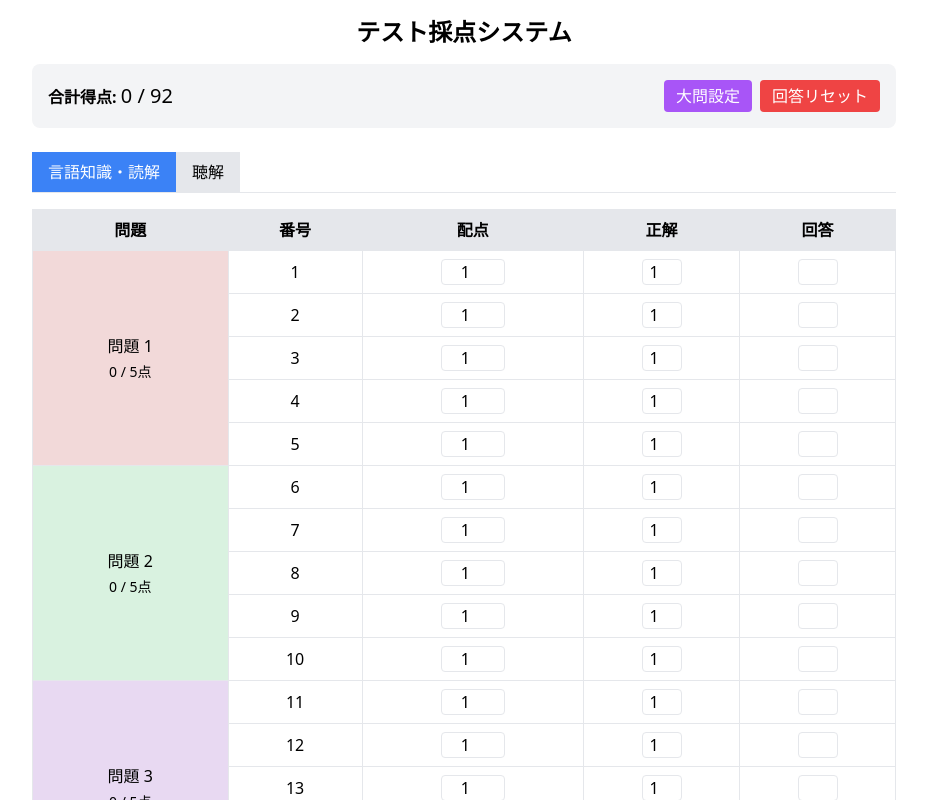
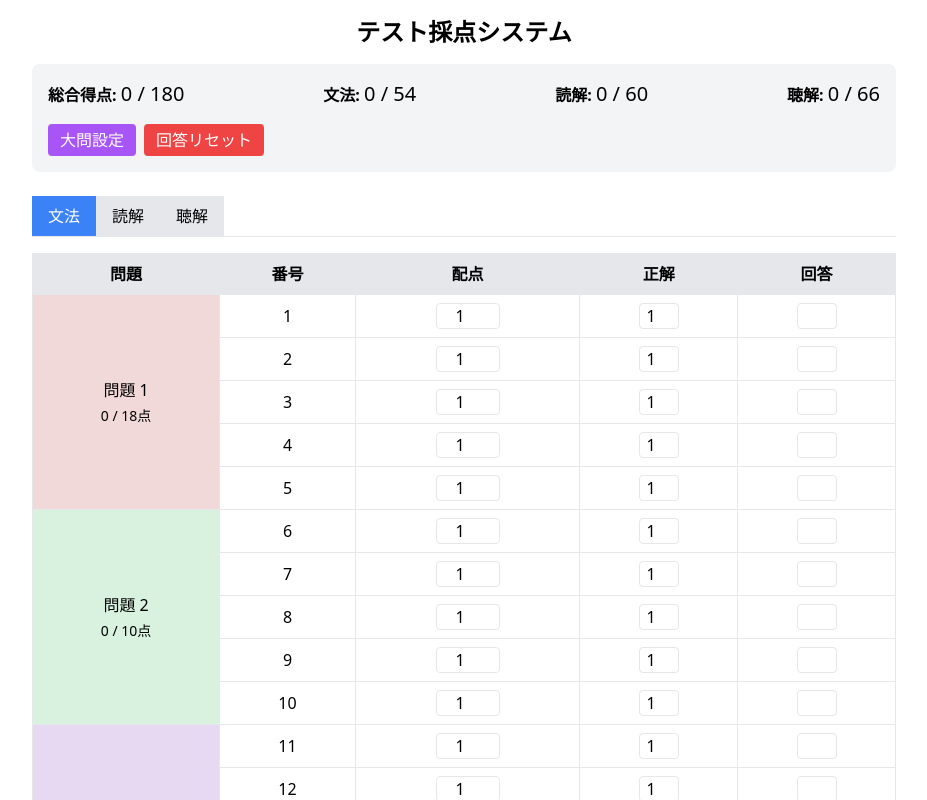
Before and after one commit to shumizu418128/test_score, a React (Create React App) app: page / in a window 1280 px wide. Shown: the top 800 px of the page, without its empty margins (176-1103 px from the left). Built offline with nearby package versions, Linux system fonts and the light colour scheme.

Commit message:
文法と読解を分ける

```diff
--- a/src/App.js
+++ b/src/App.js
@@ -2,28 +2,43 @@ import { useEffect, useState } from 'react';
 import './App.css';
 
 const TestScoringApp = () => {
-  // デフォルトの問題構成（言語知識・読解）
+  // デフォルトの問題構成（文法）
+  const defaultGrammarStructure = {
+    1: 5, 2: 5, 3: 5, 4: 7, 5: 5, 6: 5, 7: 12, 8: 5, 9: 5
+  };
+
+  // デフォルトの問題構成（読解）
   const defaultReadingStructure = {
-    1: 5, 2: 5, 3: 5, 4: 7, 5: 5, 6: 5, 7: 12, 8: 5, 9: 5, 10: 5, 11: 9, 12: 2, 13: 3, 14: 2
+    10: 5, 11: 9, 12: 2, 13: 3, 14: 2
   };
 
   // 聴解の問題構成
   const defaultListeningStructure = {
-    1: 5, 2: 6, 3: 1, 4: 1, 5: 4
+    1: 6, 2: 5, 3: 5, 4: 11, 5: 4
   };
 
   // 現在のタブ
-  const [activeTab, setActiveTab] = useState('reading');
+  const [activeTab, setActiveTab] = useState('grammar');
 
   // 問題グループごとの問題数
+  const [grammarStructure, setGrammarStructure] = useState(defaultGrammarStructure);
   const [readingStructure, setReadingStructure] = useState(defaultReadingStructure);
   const [listeningStructure, setListeningStructure] = useState(defaultListeningStructure);
 
   // 問題の並び順を管理する状態
+  const [grammarOrder, setGrammarOrder] = useState(Object.keys(defaultGrammarStructure).map(Number));
   const [readingOrder, setReadingOrder] = useState(Object.keys(defaultReadingStructure).map(Number));
   const [listeningOrder, setListeningOrder] = useState(Object.keys(defaultListeningStructure).map(Number));
 
   // 問題グループの色を管理する状態
+  const [grammarColors, setGrammarColors] = useState(() => {
+    const colors = {};
+    Object.keys(defaultGrammarStructure).forEach((num, index) => {
+      colors[num] = getColorByIndex(index);
+    });
+    return colors;
+  });
+
   const [readingColors, setReadingColors] = useState(() => {
     const colors = {};
     Object.keys(defaultReadingStructure).forEach((num, index) => {
@@ -47,7 +62,7 @@ const TestScoringApp = () => {
   }
 
   // 問題データの生成関数
-  const generateQuestions = (structure) => {
+  const generateQuestions = (structure, section = 'reading') => {
     let questions = [];
     let idCounter = 1;
     let subNumberCounter = 1;
@@ -55,6 +70,24 @@ const TestScoringApp = () => {
     Object.entries(structure).forEach(([groupNumber, count]) => {
       const groupNum = parseInt(groupNumber);
       for (let i = 0; i < count; i++) {
+        // デフォルトの配点を設定
+        let defaultPoints = 1;
+        if (section === 'reading') {
+          if ([3, 6, 10].includes(groupNum)) {
+            defaultPoints = 2;
+          } else if ([11, 12, 13].includes(groupNum)) {
+            defaultPoints = 3;
+          } else if (groupNum === 14) {
+            defaultPoints = 4;
+          }
+        } else if (section === 'listening') {
+          if ([1, 3, 5].includes(groupNum)) {
+            defaultPoints = 3;
+          } else if (groupNum === 2) {
+            defaultPoints = 2;
+          }
+        }
+
         questions.push({
           id: idCounter++,
           number: groupNum,
@@ -63,7 +96,7 @@ const TestScoringApp = () => {
           userAnswer: '',
           score: 0,
           isCorrect: false,
-          points: 1
+          points: defaultPoints
         });
       }
     });
@@ -72,12 +105,19 @@ const TestScoringApp = () => {
   };
 
   // 問題データの初期状態
-  const [readingQuestions, setReadingQuestions] = useState(() => generateQuestions(defaultReadingStructure));
-  const [listeningQuestions, setListeningQuestions] = useState(() => generateQuestions(defaultListeningStructure));
+  const [grammarQuestions, setGrammarQuestions] = useState(() => generateQuestions(defaultGrammarStructure, 'grammar'));
+  const [readingQuestions, setReadingQuestions] = useState(() => generateQuestions(defaultReadingStructure, 'reading'));
+  const [listeningQuestions, setListeningQuestions] = useState(() => generateQuestions(defaultListeningStructure, 'listening'));
 
   // 総合得点の状態
   const [totalScore, setTotalScore] = useState(0);
   const [maxPossibleScore, setMaxPossibleScore] = useState(0);
+  const [grammarScore, setGrammarScore] = useState(0);
+  const [grammarMaxScore, setGrammarMaxScore] = useState(0);
+  const [readingScore, setReadingScore] = useState(0);
+  const [readingMaxScore, setReadingMaxScore] = useState(0);
+  const [listeningScore, setListeningScore] = useState(0);
+  const [listeningMaxScore, setListeningMaxScore] = useState(0);
   const [showQuestionManager, setShowQuestionManager] = useState(false);
 
   // 回答が変更されたときの処理
@@ -164,7 +204,7 @@ const TestScoringApp = () => {
     }
 
     // 問題データを再生成
-    const newQuestions = generateQuestions(newStructure);
+    const newQuestions = generateQuestions(newStructure, section);
 
     // 既存の回答と正解をできるだけ保持
     const updatedQuestions = newQuestions.map(newQ => {
@@ -216,9 +256,9 @@ const TestScoringApp = () => {
     setReadingOrder([...readingOrder, nextGroupNumber]);
     setListeningOrder([...listeningOrder, nextGroupNumber]);
     if (section === 'reading') {
-      setReadingQuestions(generateQuestions(newStructure));
+      setReadingQuestions(generateQuestions(newStructure, 'reading'));
     } else {
-      setListeningQuestions(generateQuestions(newStructure));
+      setListeningQuestions(generateQuestions(newStructure, 'listening'));
     }
   };
 
@@ -247,9 +287,9 @@ const TestScoringApp = () => {
     setReadingOrder(newOrder);
     setListeningOrder(newOrder);
     if (section === 'reading') {
-      setReadingQuestions(generateQuestions(newStructure));
+      setReadingQuestions(generateQuestions(newStructure, 'reading'));
     } else {
-      setListeningQuestions(generateQuestions(newStructure));
+      setListeningQuestions(generateQuestions(newStructure, 'listening'));
     }
   };
 
@@ -292,22 +332,30 @@ const TestScoringApp = () => {
       setListeningColors(newColors);
     }
     if (section === 'reading') {
-      setReadingQuestions(generateQuestions(defaultReadingStructure));
+      setReadingQuestions(generateQuestions(defaultReadingStructure, 'reading'));
     } else {
-      setListeningQuestions(generateQuestions(defaultListeningStructure));
+      setListeningQuestions(generateQuestions(defaultListeningStructure, 'listening'));
     }
   };
 
   // 合計得点の計算
   useEffect(() => {
+    const grammarTotal = grammarQuestions.reduce((sum, q) => sum + q.score, 0);
     const readingTotal = readingQuestions.reduce((sum, q) => sum + q.score, 0);
     const listeningTotal = listeningQuestions.reduce((sum, q) => sum + q.score, 0);
-    setTotalScore(readingTotal + listeningTotal);
+    setTotalScore(grammarTotal + readingTotal + listeningTotal);
+    setGrammarScore(grammarTotal);
+    setReadingScore(readingTotal);
+    setListeningScore(listeningTotal);
 
+    const grammarMax = grammarQuestions.reduce((sum, q) => sum + q.points, 0);
     const readingMax = readingQuestions.reduce((sum, q) => sum + q.points, 0);
     const listeningMax = listeningQuestions.reduce((sum, q) => sum + q.points, 0);
-    setMaxPossibleScore(readingMax + listeningMax);
-  }, [readingQuestions, listeningQuestions]);
+    setMaxPossibleScore(grammarMax + readingMax + listeningMax);
+    setGrammarMaxScore(grammarMax);
+    setReadingMaxScore(readingMax);
+    setListeningMaxScore(listeningMax);
+  }, [grammarQuestions, readingQuestions, listeningQuestions]);
 
   // 大問の並び替え
   const moveQuestionGroup = (fromIndex, toIndex, section) => {
@@ -322,6 +370,15 @@ const TestScoringApp = () => {
   };
 
   // 問題ごとにグループ化
+  const grammarGroups = grammarQuestions.reduce((groups, question) => {
+    const { number } = question;
+    if (!groups[number]) {
+      groups[number] = [];
+    }
+    groups[number].push(question);
+    return groups;
+  }, {});
+
   const readingGroups = readingQuestions.reduce((groups, question) => {
     const { number } = question;
     if (!groups[number]) {
@@ -374,7 +431,7 @@ const TestScoringApp = () => {
             let globalQuestionNumber = 1;
             return order.map((groupNumber, index) => (
               groups[groupNumber].map((question, qIndex) => {
-                const currentNumber = section === 'reading' ? globalQuestionNumber++ : qIndex + 1;
+                const currentNumber = section === 'reading' ? (groupNumber + 1) : (section === 'grammar' ? globalQuestionNumber++ : qIndex + 1);
                 return (
                   <tr
                     key={question.id}
@@ -386,7 +443,7 @@ const TestScoringApp = () => {
                         rowSpan={groups[groupNumber].length}
                         style={{ backgroundColor: colors[groupNumber] }}
                       >
-                        問題 {index + 1}
+                        問題 {section === 'reading' ? (groupNumber + 1) : groupNumber}
                         <div className="text-sm mt-1">
                           {calculateGroupScore(groupNumber, section)} / {calculateGroupMaxScore(groupNumber, section)}点
                         </div>
@@ -437,12 +494,12 @@ const TestScoringApp = () => {
   const QuestionManager = () => (
     <div className="mb-6 p-4 border border-gray-300 rounded-lg">
       <div className="mb-4 text-center">
-        <h2 className="text-2xl font-bold">{activeTab === 'reading' ? '言語知識・読解' : '聴解'}</h2>
+        <h2 className="text-2xl font-bold">{activeTab === 'reading' ? '言語知識・読解' : activeTab === 'grammar' ? '文法' : '聴解'}</h2>
       </div>
       <div className="flex justify-between items-center mb-4">
         <h2 className="text-lg font-bold">大問設定</h2>
         <button
-          onClick={() => resetToDefault(activeTab)}
+          onClick={() => resetToDefault(activeTab === 'reading' ? 'reading' : activeTab === 'grammar' ? 'grammar' : 'listening')}
           className="px-3 py-1 bg-gray-500 text-white rounded hover:bg-gray-600 text-sm"
         >
           デフォルトに戻す
@@ -450,23 +507,23 @@ const TestScoringApp = () => {
       </div>
 
       <div className="grid grid-cols-1 gap-3">
-        {(activeTab === 'reading' ? readingOrder : listeningOrder).map((groupNumber, index) => (
+        {(activeTab === 'reading' ? readingOrder : activeTab === 'grammar' ? grammarOrder : listeningOrder).map((groupNumber, index) => (
           <div
             key={groupNumber}
             className="flex items-center justify-between p-2 border rounded"
-            style={{ backgroundColor: activeTab === 'reading' ? readingColors[groupNumber] : listeningColors[groupNumber] }}
+            style={{ backgroundColor: activeTab === 'reading' ? readingColors[groupNumber] : activeTab === 'grammar' ? grammarColors[groupNumber] : listeningColors[groupNumber] }}
           >
             <div className="flex items-center gap-2">
               <button
-                onClick={() => moveQuestionGroup(index, Math.max(0, index - 1), activeTab)}
+                onClick={() => moveQuestionGroup(index, Math.max(0, index - 1), activeTab === 'reading' ? 'reading' : activeTab === 'grammar' ? 'grammar' : 'listening')}
                 disabled={index === 0}
                 className="px-2 py-1 bg-blue-500 text-white rounded hover:bg-blue-600 text-sm disabled:opacity-0"
               >
                 ↑
               </button>
               <button
-                onClick={() => moveQuestionGroup(index, Math.min((activeTab === 'reading' ? readingOrder : listeningOrder).length - 1, index + 1), activeTab)}
-                disabled={index === (activeTab === 'reading' ? readingOrder : listeningOrder).length - 1}
+                onClick={() => moveQuestionGroup(index, Math.min((activeTab === 'reading' ? readingOrder : activeTab === 'grammar' ? grammarOrder : listeningOrder).length - 1, index + 1), activeTab === 'reading' ? 'reading' : activeTab === 'grammar' ? 'grammar' : 'listening')}
+                disabled={index === (activeTab === 'reading' ? readingOrder : activeTab === 'grammar' ? grammarOrder : listeningOrder).length - 1}
                 className="px-2 py-1 bg-blue-500 text-white rounded hover:bg-blue-600 text-sm disabled:opacity-0"
               >
                 ↓
@@ -478,12 +535,12 @@ const TestScoringApp = () => {
               <input
                 type="number"
                 min="1"
-                value={activeTab === 'reading' ? readingStructure[groupNumber] : listeningStructure[groupNumber]}
-                onChange={(e) => handleQuestionCountChange(groupNumber, e.target.value, activeTab)}
+                value={activeTab === 'reading' ? readingStructure[groupNumber] : activeTab === 'grammar' ? grammarStructure[groupNumber] : listeningStructure[groupNumber]}
+                onChange={(e) => handleQuestionCountChange(groupNumber, e.target.value, activeTab === 'reading' ? 'reading' : activeTab === 'grammar' ? 'grammar' : 'listening')}
                 className="border border-gray-300 rounded px-2 py-1 w-16 mr-2"
               />
               <button
-                onClick={() => removeQuestionGroup(groupNumber, activeTab)}
+                onClick={() => removeQuestionGroup(groupNumber, activeTab === 'reading' ? 'reading' : activeTab === 'grammar' ? 'grammar' : 'listening')}
                 className="px-2 py-1 bg-red-500 text-white rounded hover:bg-red-600 text-sm"
               >
                 削除
@@ -494,7 +551,7 @@ const TestScoringApp = () => {
       </div>
 
       <button
-        onClick={() => addQuestionGroup(activeTab)}
+        onClick={() => addQuestionGroup(activeTab === 'reading' ? 'reading' : activeTab === 'grammar' ? 'grammar' : 'listening')}
         className="mt-4 px-3 py-1 bg-green-500 text-white rounded hover:bg-green-600"
       >
         問題を追加
@@ -506,13 +563,27 @@ const TestScoringApp = () => {
     <div className="p-4 max-w-4xl mx-auto">
       <h1 className="text-2xl font-bold mb-4 text-center">テスト採点システム</h1>
 
-      <div className="mb-6 bg-gray-100 p-4 rounded-lg flex flex-wrap items-center justify-between">
-        <div>
-          <span className="font-bold">合計得点: </span>
-          <span className="text-xl">{totalScore} / {maxPossibleScore}</span>
+      <div className="mb-6 bg-gray-100 p-4 rounded-lg">
+        <div className="flex flex-wrap items-center justify-between gap-4">
+          <div>
+            <span className="font-bold">総合得点: </span>
+            <span className="text-xl">{totalScore} / {maxPossibleScore}</span>
+          </div>
+          <div>
+            <span className="font-bold">文法: </span>
+            <span className="text-xl">{grammarScore} / {grammarMaxScore}</span>
+          </div>
+          <div>
+            <span className="font-bold">読解: </span>
+            <span className="text-xl">{readingScore} / {readingMaxScore}</span>
+          </div>
+          <div>
+            <span className="font-bold">聴解: </span>
+            <span className="text-xl">{listeningScore} / {listeningMaxScore}</span>
+          </div>
         </div>
 
-        <div className="flex flex-wrap gap-2 mt-2 sm:mt-0">
+        <div className="flex flex-wrap gap-2 mt-4">
           <button
             onClick={() => setShowQuestionManager(!showQuestionManager)}
             className="px-3 py-1 bg-purple-500 text-white rounded hover:bg-purple-600"
@@ -534,10 +605,16 @@ const TestScoringApp = () => {
       <div className="mb-4">
         <div className="flex border-b">
           <button
+            className={`px-4 py-2 ${activeTab === 'grammar' ? 'bg-blue-500 text-white' : 'bg-gray-200'}`}
+            onClick={() => setActiveTab('grammar')}
+          >
+            文法
+          </button>
+          <button
             className={`px-4 py-2 ${activeTab === 'reading' ? 'bg-blue-500 text-white' : 'bg-gray-200'}`}
             onClick={() => setActiveTab('reading')}
           >
-            言語知識・読解
+            読解
           </button>
           <button
             className={`px-4 py-2 ${activeTab === 'listening' ? 'bg-blue-500 text-white' : 'bg-gray-200'}`}
@@ -548,7 +625,15 @@ const TestScoringApp = () => {
         </div>
       </div>
 
-      {activeTab === 'reading' ? (
+      {activeTab === 'grammar' ? (
+        <QuestionTable
+          questions={grammarQuestions}
+          groups={grammarGroups}
+          order={grammarOrder}
+          colors={grammarColors}
+          section="grammar"
+        />
+      ) : activeTab === 'reading' ? (
         <QuestionTable
           questions={readingQuestions}
           groups={readingGroups}
```
